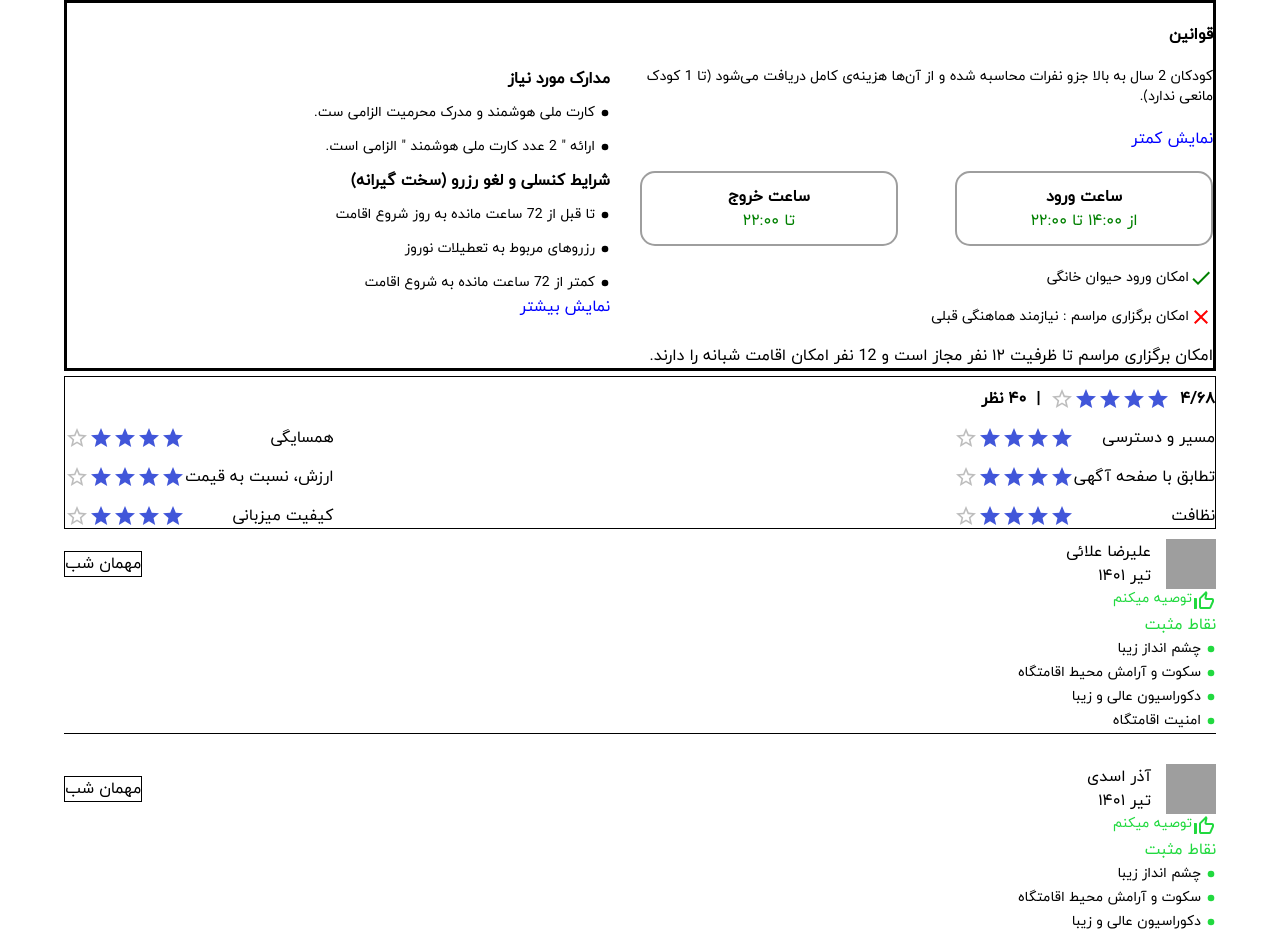
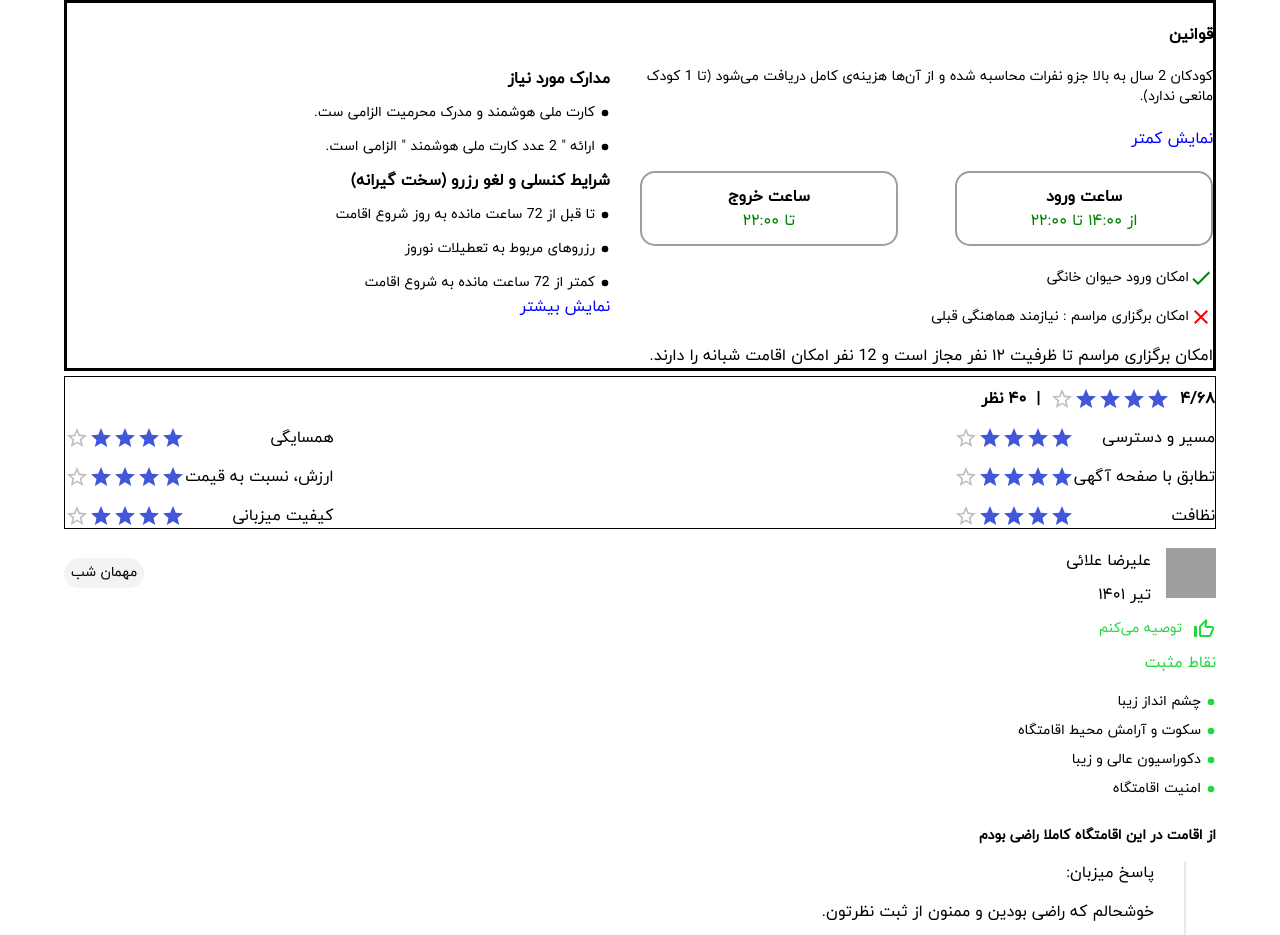
Before and after one commit to Masoudbkhti/Shab, a Next.js app: page /houses/1 in a window 1280 px wide. Shown: the top 935 px of the page. Built offline with nearby package versions, Linux system fonts and the light colour scheme; grey boxes are pictures that could not be loaded.

Commit message:
Special changed in styles

```diff
--- a/app/components/houses/SingleComment.js
+++ b/app/components/houses/SingleComment.js
@@ -2,6 +2,7 @@ import { getLocalData } from "@/json/lib/localdata";
 import { Container, Box, Typography, Grid } from "@mui/material";
 import ThumbUpOffAltIcon from "@mui/icons-material/ThumbUpOffAlt";
 import FiberManualRecordIcon from "@mui/icons-material/FiberManualRecord";
+import UnderTopBanner from "../UnderTopBanner";
 
 export default async function SingleComment() {
   const data = await getLocalData();
@@ -9,7 +10,7 @@ export default async function SingleComment() {
     <Container>
       {data.comments.map((comment) => (
         <>
-          <Box sx={{ borderBottom: 1, marginBottom:"30px" }}>
+          <Box sx={{ borderBottom: 1, borderColor:"#E6E7F2", marginBottom: "30px" }}>
             <Box sx={{ display: "flex", gap: "15px", alignItems: "center" }}>
               <img
                 src="https://www.shab.ir/img/user-default.png"
@@ -28,30 +29,56 @@ export default async function SingleComment() {
                 }}
               >
                 <Box>
-                  <Typography>{comment.name}</Typography>
-                  <Typography>تیر ۱۴۰۱</Typography>
+                  <Typography sx={{ marginTop: "10px" }}>
+                    {comment.name}
+                  </Typography>
+                  <Typography sx={{ marginTop: "10px" }}>
+                    {comment.date}
+                  </Typography>
                 </Box>
-                <Typography sx={{ border: 1, borderRadius: "" }}>
+                <Typography
+                  variant="body2"
+                  sx={{
+                    border: 0,
+                    borderRadius: "69px",
+                    borderColor: "",
+                    bgcolor: "#F3F3F3",
+                    width: "80px",
+                    height: "30px",
+                    display: "flex",
+                    alignItems: "center",
+                    justifyContent: "center",
+                  }}
+                >
                   مهمان شب
                 </Typography>
               </Grid>
-            </Box>
-            <Box sx={{ display: "flex" }}>
-              <ThumbUpOffAltIcon sx={{ color: "#21D93F" }} />
-              <Typography variant="body2" sx={{ color: "#21D93F" }}>
-                توصیه میکنم
-              </Typography>
-            </Box>
-            <Box>
-              <Typography variant="body1" sx={{ color: "#21D93F" }}>
-                نقاط مثبت
-              </Typography>
             </Box>
             <Box
               sx={{
                 display: "flex",
                 alignItems: "center",
+                marginTop: "10px",
+                gap: "10px",
+              }}
+            >
+              <ThumbUpOffAltIcon sx={{ color: "#21D93F" }} />
+              <Typography variant="body2" sx={{ color: "#21D93F" }}>
+                {comment.title}
+              </Typography>
+            </Box>
+            <Typography
+              variant="body1"
+              sx={{ color: "#21D93F", marginTop: "10px" }}
+            >
+              نقاط مثبت
+            </Typography>
+            <Box
+              sx={{
+                display: "flex",
+                alignItems: "center",
                 gap: "5px",
+                marginTop:"15px"
               }}
             >
               <FiberManualRecordIcon sx={{ width: "10px", color: "#21D93F" }} />
@@ -62,16 +89,20 @@ export default async function SingleComment() {
                 display: "flex",
                 alignItems: "center",
                 gap: "5px",
+                marginTop:"5px"
               }}
             >
               <FiberManualRecordIcon sx={{ width: "10px", color: "#21D93F" }} />
-              <Typography variant="body2">سکوت و آرامش محیط اقامتگاه</Typography>
+              <Typography variant="body2">
+                سکوت و آرامش محیط اقامتگاه
+              </Typography>
             </Box>
             <Box
               sx={{
                 display: "flex",
                 alignItems: "center",
                 gap: "5px",
+                marginTop:"5px"
               }}
             >
               <FiberManualRecordIcon sx={{ width: "10px", color: "#21D93F" }} />
@@ -82,14 +113,34 @@ export default async function SingleComment() {
                 display: "flex",
                 alignItems: "center",
                 gap: "5px",
+                marginTop:"5px"
               }}
             >
               <FiberManualRecordIcon sx={{ width: "10px", color: "#21D93F" }} />
               <Typography variant="body2">امنیت اقامتگاه</Typography>
             </Box>
+            <Typography variant="body2" sx={{ fontWeight: "bold", marginTop:"25px" }}>
+              {comment.description}
+            </Typography>
+            <Box
+              sx={{
+                marginRight: "30px",
+                marginTop:"15px",
+                borderRight: 2,
+                borderColor: "#E6E7F2",
+                paddingRight: "30px",
+              }}
+            >
+              <Typography variant="body1">پاسخ میزبان:</Typography>
+              <Typography sx={{marginTop:"15px"}}>
+                خوشحالم که راضی بودین و ممنون از ثبت نظرتون.
+              </Typography>
+              <Typography sx={{marginTop:"10px", marginBottom:"50px"}} variant="body2">۱۴۰۲/۰۴/۲۱ ۱۳:۲۷</Typography>
+            </Box>
           </Box>
         </>
       ))}
+      <UnderTopBanner/>
     </Container>
   );
 }
```
